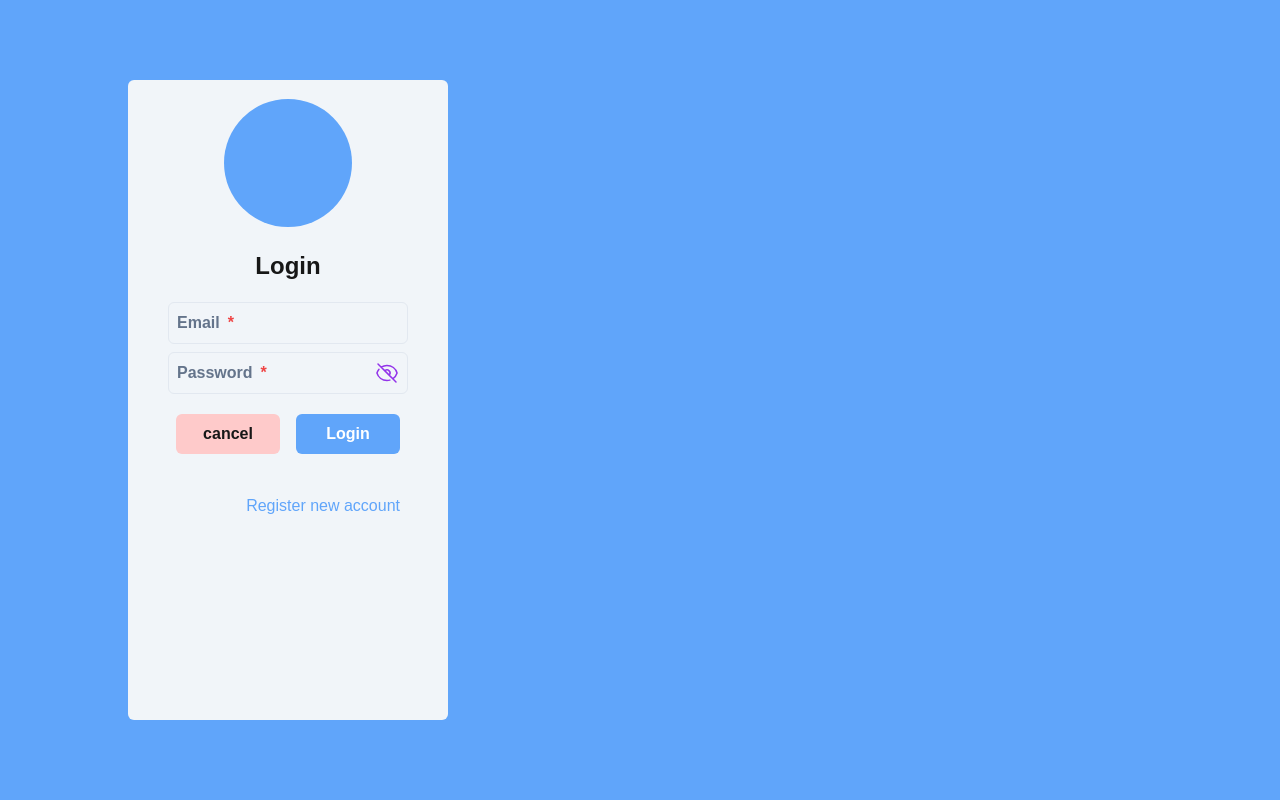
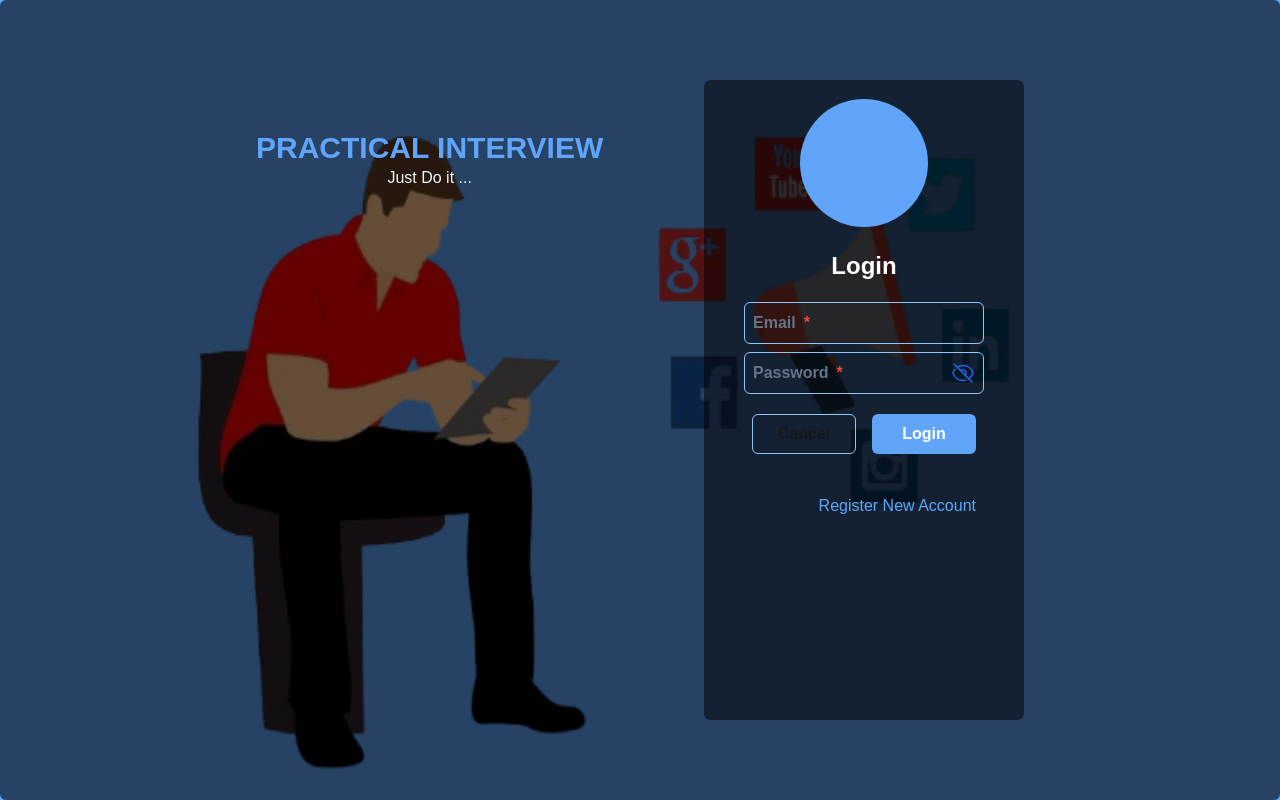
Before and after one commit to kennedymakokha/practical_interview, a Next.js app in the folder client/: page /login in a window 1280 px wide. Built offline with nearby package versions, Linux system fonts and the light colour scheme; no server answers.

Commit message:
redesign the login screen

```diff
--- a/client/src/components/Input.tsx
+++ b/client/src/components/Input.tsx
@@ -27,7 +27,7 @@ const Input: React.FC<InputProps> = ({
 }) => {
   const [show, setShow] = useState(false);
   return (
-    <div className="flex w-full items-center gap-x-2 rounded-md border border-purple-800 px-2 md:border-slate-200">
+    <div className="flex w-full items-center gap-x-2 rounded-md border border-blue-800 px-2 md:border-blue-300">
       <div className="flex font-bold capitalize text-slate-50 md:text-slate-500">
         {label} {required === true && <span className="px-2 font-bold text-red-500">* </span>}
       </div>
@@ -69,7 +69,7 @@ const Input: React.FC<InputProps> = ({
               viewBox="0 0 24 24"
               strokeWidth={1.5}
               stroke="currentColor"
-              className="size-6 text-purple-600"
+              className="size-6 text-blue-600"
             >
               <path
                 strokeLinecap="round"
@@ -96,7 +96,7 @@ export const TextArea: React.FC<InputProps> = ({
   onChange,
 }) => {
   return (
-    <div className="flex w-full gap-x-2 rounded-md border border-purple-800 px-2 md:border-slate-200">
+    <div className="flex w-full gap-x-2 rounded-md border border-blue-800 px-2 md:border-slate-200">
       <div className="flex font-bold capitalize text-slate-50 md:text-slate-500">
         {label} {required === true && <span className="px-2 font-bold text-red-500">* </span>}
       </div>
--- a/client/src/pages/login.tsx
+++ b/client/src/pages/login.tsx
@@ -7,6 +7,7 @@ import axios from '@/utils/instance';
 import toast from 'react-hot-toast';
 import { setCookie } from 'cookies-next';
 import { jwtDecode } from 'jwt-decode';
+import Image from 'next/image';
 
 function Login() {
   const initialState = {
@@ -35,7 +36,7 @@ function Login() {
             role: title,
           }))
         }
-        className="flex h-full w-1/2 items-center uppercase"
+        className="flex h-full w-1/2 items-center justify-center uppercase"
       >
         <div
           className={`flex h-full items-center border px-2 ${title === item.role && 'shadow-3xl border-blue-300 bg-blue-200'} justify-center rounded-md text-slate-500`}
@@ -72,15 +73,26 @@ function Login() {
   };
 
   return (
-    <div className="relative z-0 h-[100vh] w-[100vw] bg-blue-400">
-      <div className="absolute left-[10%] top-[10%] z-10 flex h-[80%] w-1/4 flex-col rounded-md bg-slate-100 py-1">
+  <div className="flex h-[100vh]">
+    <div className="flex w-full">
+      <div className="relative z-0 h-full px-40  w-full bg-blue-400">
+      <Image src="/loginBg1.png" width={500} height={300} alt="" className='h-full w-full object-fit '/>
+      <div className="absolute  z-1 flex h-[100%] w-full inset-0 flex-col rounded-md bg-black opacity-60 py-1"></div>
+      <div className="absolute left-[20%] top-[10%] z-10 flex h-[20%]  items-center justify-center  flex-col rounded-md  py-1">
+        <h2 className="text-blue-400 uppercase font-bold text-3xl">
+          Practical Interview
+        </h2>
+        <span className="text-slate-100">Just Do it ...</span>
+      </div>
+      <div className="absolute right-[20%] top-[10%] z-10 flex h-[80%] w-1/4 flex-col rounded-md bg-black opacity-50 py-1"></div>
+      <div className="absolute right-[20%] top-[10%] z-10 flex h-[80%] w-1/4 flex-col rounded-md   py-1">
         <div className="mb-2 flex h-1/4 w-full items-center justify-center">
           <div className="flex size-32 rounded-full bg-blue-400"></div>
         </div>
-        <p className="text-center text-2xl font-bold">Login</p>
+        <p className="text-center text-2xl font-bold text-white">{isloginIn?"Login":"Register"}</p>
         <div className="flex flex-col gap-y-2 px-10 py-5">
           {!isloginIn && (
-            <div className="flex h-8 w-full px-10">
+            <div className="flex h-8 w-full items-center justify-between px-1">
               <RoleButton title="campaigner" />
               <RoleButton title="influencer" />
             </div>
@@ -112,7 +124,7 @@ function Login() {
 
         <div className="flex h-20 w-full justify-between px-10">
           <div className="flex h-full w-1/2 justify-between px-2">
-            <div className="shadow-3xl flex h-10 w-full items-center justify-center rounded-md bg-red-200 font-bold">
+            <div className="shadow-3xl flex h-10 w-full items-center justify-center rounded-md bg-transparent border-blue-300 border capitalize font-bold">
               cancel
             </div>
           </div>
@@ -125,11 +137,15 @@ function Login() {
             </div>
           </div>
         </div>
-        <p onClick={() => setIsLoginin(!isloginIn)} className="px-12 text-end text-blue-400">
+        <p onClick={() => setIsLoginin(!isloginIn)} className="px-12 capitalize  text-end text-blue-400">
           {!isloginIn ? 'Login' : 'Register new account'}
         </p>
       </div>
+
     </div>
+    </div>
+
+  </div>
   );
 }
 
```
Also changed, not shown: client/public/logi.png (added), client/public/loginBg1.png (added).
